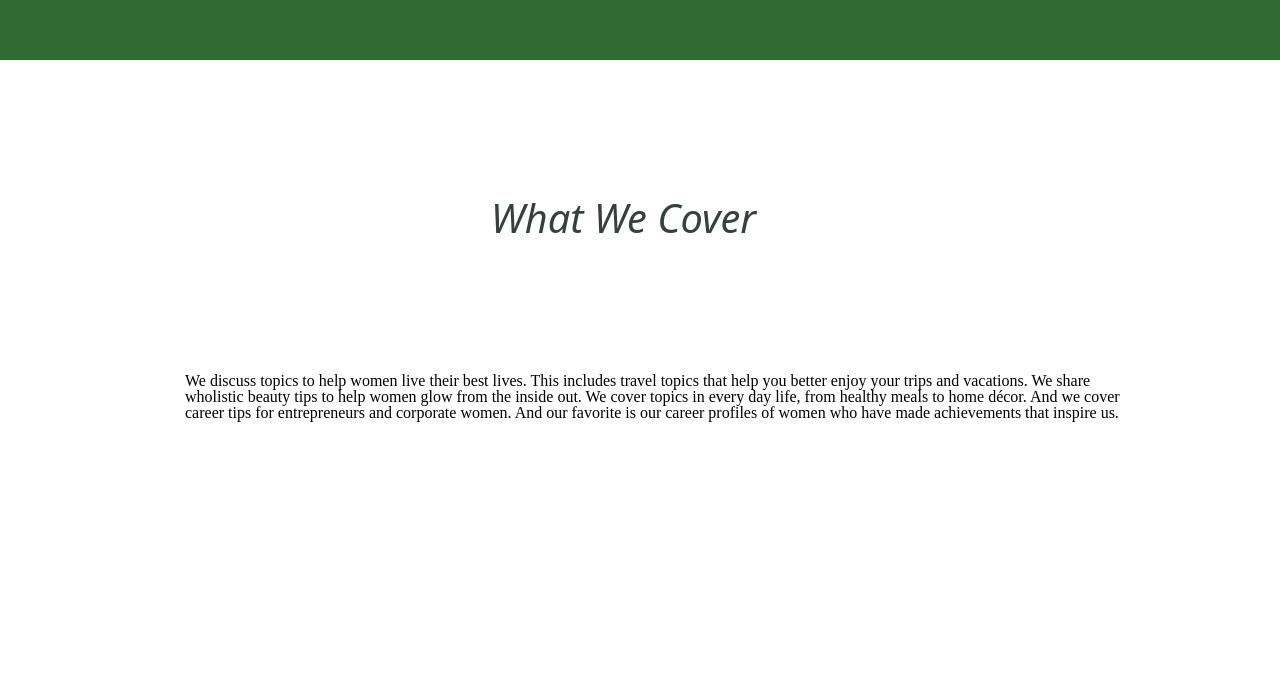
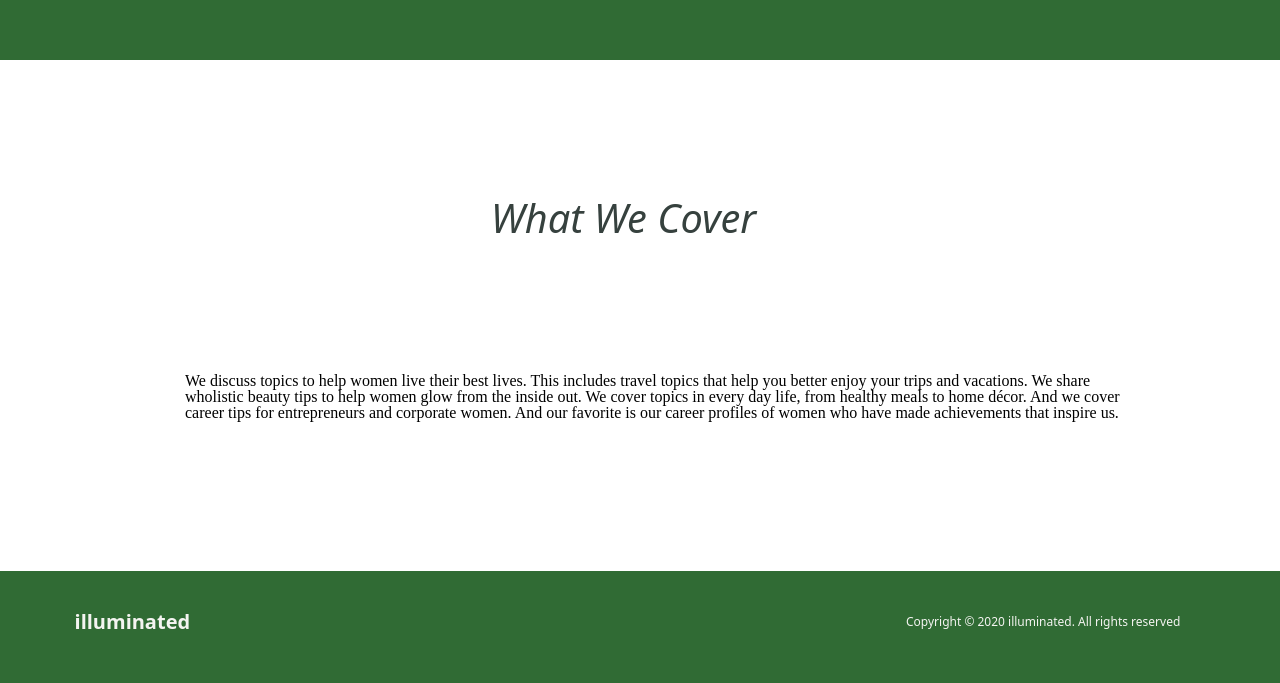
Before and after one commit to giorgierko/mexute, a plain HTML site: page index.html in a window 1280 px wide. Shown: the part 810-1493 px from the top of the page. Before the commit the page ends 1381 px from the top, so only its background shows below. Drawn offline with Linux system fonts and the light colour scheme.

Commit message:
futeri
futeri. copyraiti Cedavs

```diff
--- a/css.css/style.css
+++ b/css.css/style.css
@@ -88,3 +88,15 @@ nav {
     width: 958px;
 
 }
+
+footer {
+width: 1280px;
+margin: 0 auto;
+background-color: #306B34;
+padding-top: 18px;
+padding-bottom: 23px;
+padding-right: 110px;
+
+
+
+}
--- a/index.html
+++ b/index.html
@@ -46,9 +46,16 @@
     <img class="artpic" src="image/Heading.svg" alt="არტიკლის სურათი">
     <p class="text2"> We discuss topics to help women live their best lives. This includes travel topics that help you better enjoy your trips and vacations. We share wholistic beauty tips to help women glow from the inside out. We cover topics in every day life, from healthy meals to home décor. And we cover career tips for entrepreneurs and corporate women. And our favorite is our career profiles of women who have made achievements that inspire us.</p>
 
+   </article>
 
+   <footer>
 
-   </article>
+    <img src="image/Bottom Footer.svg" alt="picfooter">
+
+<!-- კოპირაითის კოდი ცავწერე და ვეღარ მოვაშორე. საერთოდ არ მიწერია კოდში მაგრამ
+    საიტზე მაინც მიჩვენებს. ალბათ გაჭედა. ამიტომ ფუტერის  მარცხნივ გაწევას რომ ვცდილობ ეს
+    კოპირაითი მიაქვს საიტის გაერეთ თავის ბექგრაუნდიანად.<p>&copy;</p> -->
+   </footer>
 
 </body>
 </html>
```
Also changed, not shown: image/Bottom Footer.svg (added).
